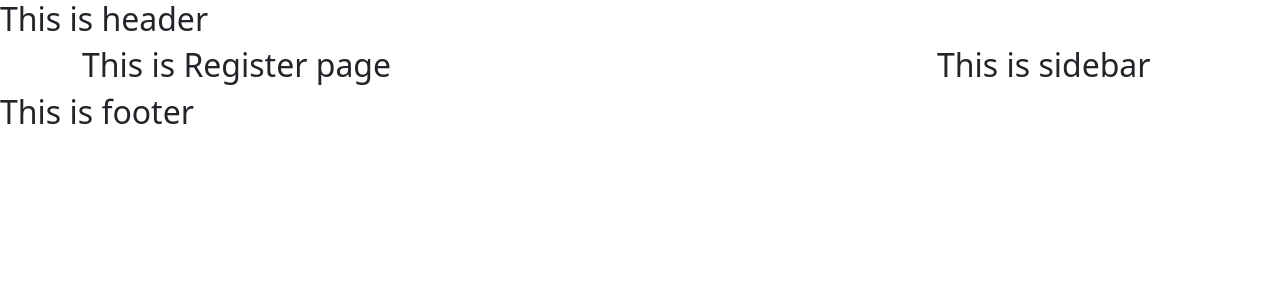
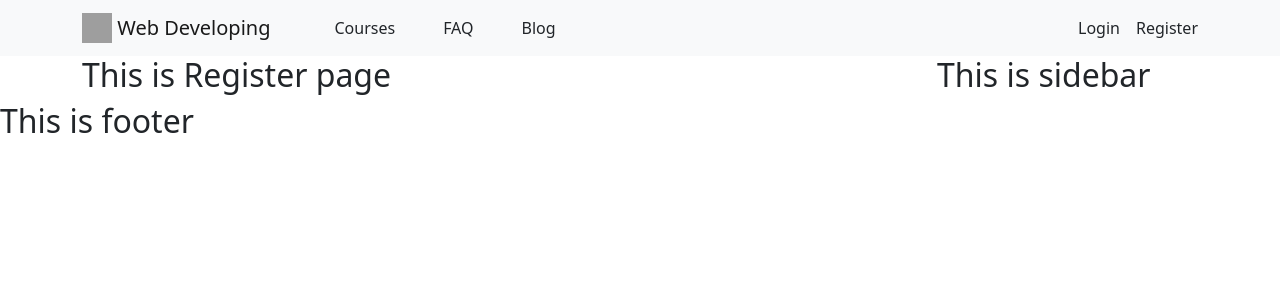
Before and after one commit to Mamun-Ashraf/programming-tutorial-client, a React (Create React App) app: page /register in a window 1280 px wide. Shown: the top 300 px of the page. Built offline with nearby package versions, Linux system fonts and the light colour scheme; grey boxes are pictures that could not be loaded.

Commit message:
Navbar added

```diff
--- a/src/Pages/Shared/Header.js
+++ b/src/Pages/Shared/Header.js
@@ -1,10 +1,39 @@
 import React from 'react';
+// import { Button } from 'react-bootstrap';
+import Container from 'react-bootstrap/Container';
+import Nav from 'react-bootstrap/Nav';
+import Navbar from 'react-bootstrap/Navbar';
+import { Link } from 'react-router-dom';
+
 
 const Header = () => {
     return (
-        <div>
-            <h2>This is header</h2>
-        </div>
+        <Navbar collapseOnSelect expand="lg" bg="light" variant="light">
+            <Container>
+                <Navbar.Brand href="#home">
+                    <img
+                        alt=""
+                        src='/src/assets/logos/web-dev-logo.jpg'
+                        width="30"
+                        height="30"
+                        className="d-inline-block align-top"
+                    />{' '}
+                    Web Developing
+                </Navbar.Brand>
+                <Navbar.Toggle aria-controls="responsive-navbar-nav" />
+                <Navbar.Collapse id="responsive-navbar-nav">
+                    <Nav className="me-auto">
+                        <Link className='ms-5 text-decoration-none text-dark' to='/courses'>Courses</Link>
+                        <Link className='ms-5 text-decoration-none text-dark' to='/'>FAQ</Link>
+                        <Link className='ms-5 text-decoration-none text-dark' to='/blog'>Blog</Link>
+                    </Nav>
+                    <Nav>
+                        <Link className='me-3 text-decoration-none text-dark' to='/login'>Login</Link>
+                        <Link className='text-decoration-none text-dark' to='/register'>Register</Link>
+                    </Nav>
+                </Navbar.Collapse>
+            </Container>
+        </Navbar>
     );
 };
 
```
Also changed, not shown: src/assets/logos/web-dev-logo.jpg (renamed from src/assets/logos/web dev logo.jpg).
